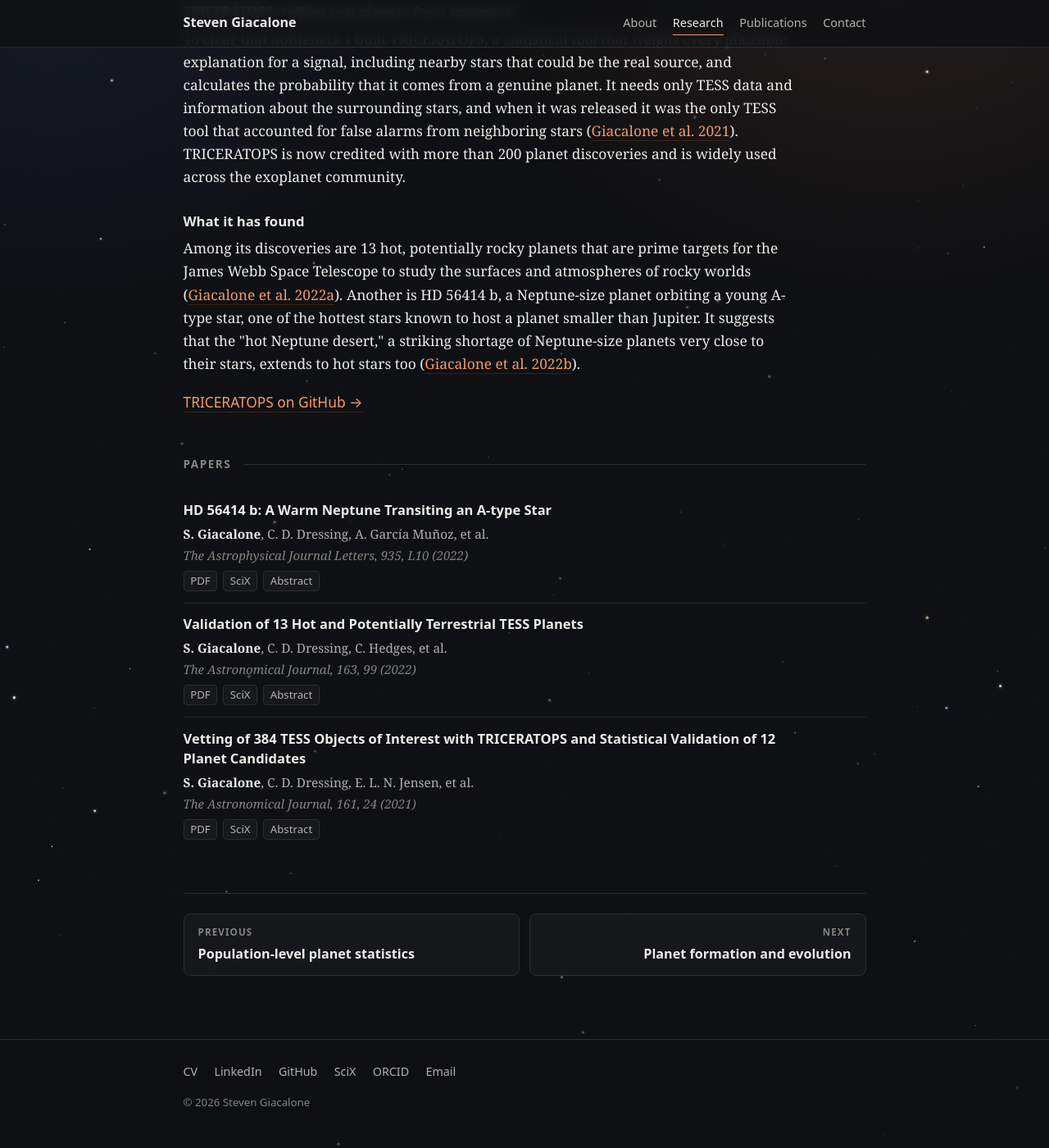
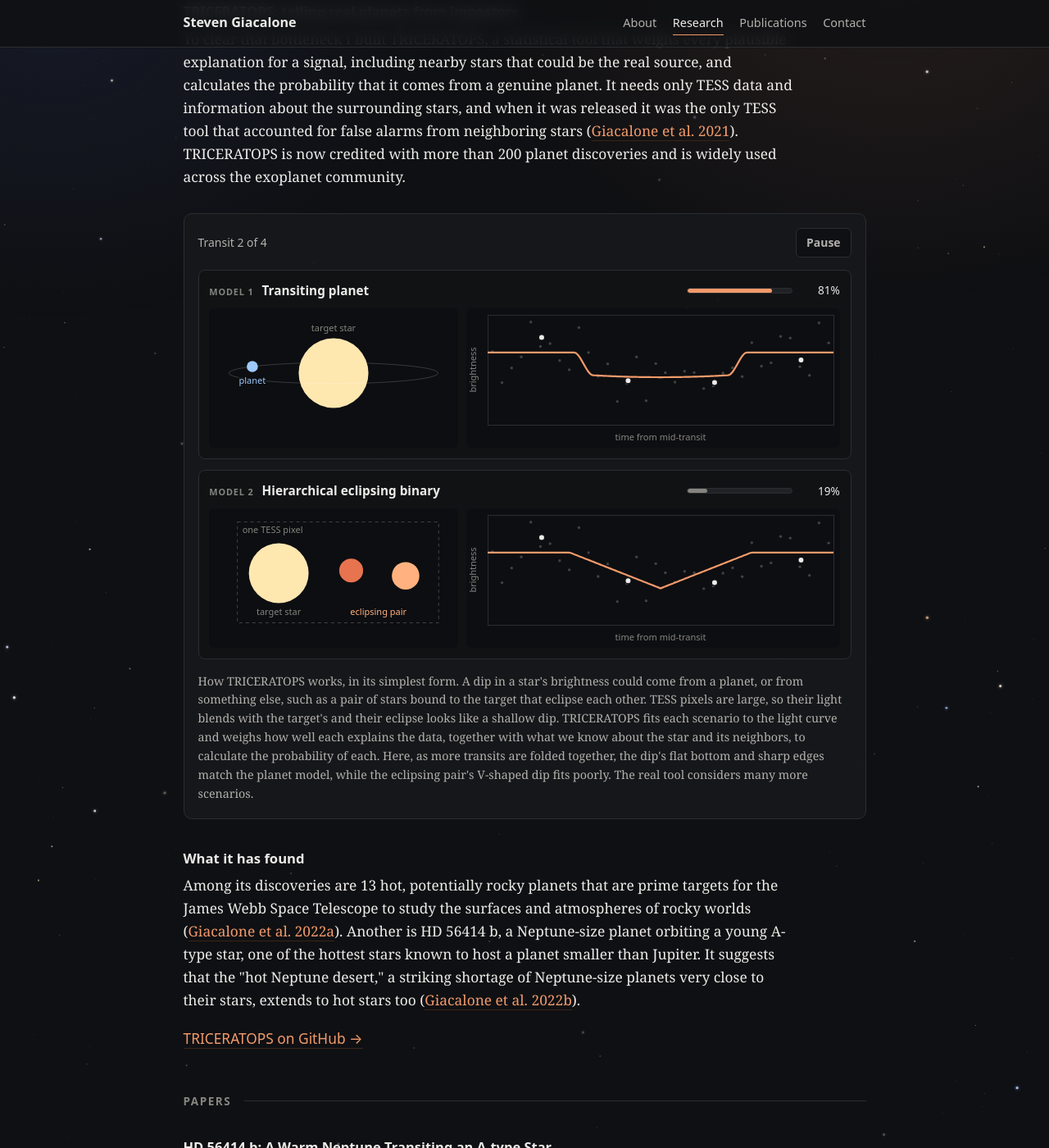
Before and after one commit to stevengiacalone/stevengiacalone.github.io, a Jekyll site: the page built from research/tess.html, in a window 1280 px wide and 1400 px high, scrolled down 481 px. Shown: the whole window at 82% size. Built offline with Jekyll 4.4.1, drawn with Linux system fonts in a browser that asks for light colours; part of the change alters nothing that is shown.

Commit message:
TESS page: animated TRICERATOPS explainer
js/triceratops.js compares a transiting-planet model and a hierarchical
eclipsing binary model against the same phase-folded data, refitting each
as transits accumulate and showing their relative probabilities.

Co-Authored-By: Claude Opus 5.5 <noreply@anthropic.com>
Claude-Session: https://claude.ai/code/session_01RapRmGYcJxYnG7hBfRrCXQ

```diff
--- a/css/site.css
+++ b/css/site.css
@@ -212,6 +212,35 @@ a:focus-visible, summary:focus-visible {
 .rm-grid { display: grid; grid-template-columns: repeat(3, minmax(0, 1fr)); gap: 0.75rem; }
 .rm-grid-2 { grid-template-columns: repeat(2, minmax(0, 1fr)); }
 .rm-controls-end { justify-content: flex-end; }
+
+/* TRICERATOPS animation (js/triceratops.js) */
+.tri-status { margin: 0; font-family: var(--sans); font-size: 0.82rem; color: var(--ink-soft); font-variant-numeric: tabular-nums; }
+.tri-rows { display: grid; gap: 0.8rem; }
+.tri-row {
+  border: 1px solid var(--rule); border-radius: 8px; padding: 0.7rem 0.75rem 0.75rem;
+  background: rgba(13, 14, 17, 0.5); transition: border-color .4s ease, opacity .4s ease;
+}
+.tri-row.win { border-color: var(--accent); }
+.tri-row.lose { opacity: 0.6; }
+.tri-head { display: flex; flex-wrap: wrap; align-items: center; gap: 0.4rem 0.8rem; margin-bottom: 0.55rem; }
+.tri-name { margin: 0; font-family: var(--sans); font-size: 0.9rem; font-weight: 620; color: var(--ink); }
+.tri-num {
+  font-size: 0.64rem; font-weight: 700; letter-spacing: 0.08em; text-transform: uppercase;
+  color: var(--ink-faint); margin-right: 0.35rem;
+}
+.tri-verdict {
+  font-family: var(--sans); font-size: 0.66rem; font-weight: 700; letter-spacing: 0.07em; text-transform: uppercase;
+  border-radius: 4px; padding: 0.12rem 0.45rem;
+}
+.tri-good { color: var(--bg); background: var(--accent); }
+.tri-bad { color: var(--ink-soft); border: 1px solid var(--rule); }
+.tri-prob { margin-left: auto; display: flex; align-items: center; gap: 0.5rem; min-width: 11rem; }
+.tri-bar { flex: 1; height: 7px; border-radius: 4px; background: var(--rule-soft); overflow: hidden; border: 1px solid var(--rule); }
+.tri-bar span { display: block; height: 100%; background: var(--accent); border-radius: 4px; }
+#tri-row-eb .tri-bar span { background: var(--ink-faint); }
+.tri-pct { font-family: var(--sans); font-size: 0.8rem; color: var(--ink); min-width: 3.6em; text-align: right; font-variant-numeric: tabular-nums; }
+.tri-panels { display: grid; grid-template-columns: minmax(0, 2fr) minmax(0, 3fr); gap: 0.6rem; }
+.tri-sys, .tri-lc { display: block; width: 100%; height: 170px; border-radius: 6px; background: #0d0e11; }
 .rm-panel { min-width: 0; }
 .rm-label {
   font-family: var(--sans); font-size: 0.68rem; font-weight: 700; letter-spacing: 0.08em;
@@ -316,6 +345,8 @@ h2 + .subhead { margin-top: 0; }
   .rm-canvas { aspect-ratio: 4 / 3; }
   .rm-canvas.rm-square { aspect-ratio: 1 / 1; }
   .rm-demo { padding: 0.8rem; }
+  .tri-panels { grid-template-columns: 1fr; }
+  .tri-prob { margin-left: 0; width: 100%; }
   .pager-next { grid-column: 1; }
   .contact { grid-template-columns: 1fr; gap: 1rem; }
 }
--- /dev/null
+++ b/js/triceratops.js
@@ -0,0 +1,221 @@
+/* How TRICERATOPS works, very simply (/research/tess/).
+   Two candidate explanations for the same dip: a transiting planet and a
+   hierarchical eclipsing binary (a bound pair of stars, diluted by the target's
+   light because all three share one TESS pixel). Each transit adds data to a
+   phase-folded light curve; each model's depth is refit to the data so far and
+   its probability is computed from the fit (equal prior odds). The planet's
+   flat-bottomed U-shaped dip fits; the binary's V-shaped dip does not.
+   The data are a fixed, pre-generated noisy planet transit, so every visitor
+   sees the same sequence. With prefers-reduced-motion the end state is shown. */
+(function () {
+  var ids = ["tri-sys-pl", "tri-lc-pl", "tri-sys-eb", "tri-lc-eb"];
+  var cv = ids.map(function (id) { return document.getElementById(id); });
+  if (cv.some(function (c) { return !c || !c.getContext; })) return;
+  var still = window.matchMedia && window.matchMedia("(prefers-reduced-motion: reduce)").matches;
+  var css = getComputedStyle(document.documentElement);
+  var INK = css.getPropertyValue("--ink").trim() || "#ecebe8";
+  var FAINT = css.getPropertyValue("--ink-faint").trim() || "#85847f";
+  var RULE = css.getPropertyValue("--rule").trim() || "#2c2d31";
+  var ACCENT = css.getPropertyValue("--accent").trim() || "#f29a6b";
+  var SANS = 'system-ui, -apple-system, "Segoe UI", Roboto, Helvetica, Arial, sans-serif';
+
+  // Observed data: 4 transits x 36 points, depth 1, noise 0.6 (relative units).
+  var DATA = [[0.028,-1.042,-0.537,-0.153,1.053,0.21,0.308,-0.283,-0.597,0.86,-0.002,-0.825,-0.394,-1.694,-1.07,-0.155,-1.668,-0.384,-0.7,-1.027,-0.651,-0.695,-1.248,-1.153,-0.712,-0.529,-0.832,0.338,-0.474,-0.356,0.555,0.498,-0.491,-0.79,1.024,0.331],[-0.225,-0.007,-0.087,-0.495,-0.118,-0.401,-1.269,0.859,-0.105,0.246,-0.868,-1.431,-1.561,-0.42,-3.252,-1.179,-0.915,-1.24,-1.829,-1.506,-1.046,-1.648,-0.411,-0.565,-0.605,-1.431,-0.205,0.065,-0.234,-0.214,-0.468,0.309,0.13,-1.459,0.649,-0.734],[0.196,-1.183,0.375,1.825,-0.345,-0.243,-0.897,0.232,0.194,0.206,-0.85,-0.122,-2.165,-1.641,0.178,0.583,-0.314,-1.24,-1.042,-1.316,0.374,-1.13,0.762,-0.863,-1.464,0.206,-0.058,0.085,0.494,0.1,-0.35,0.184,-0.251,0.566,-0.908,-0.287],[0.422,-0.444,-0.284,0.281,0.522,-0.252,-0.903,-0.542,0.205,-0.904,-1.394,-0.912,-1.308,-0.695,-1.199,-1.477,-0.989,-1.019,-0.686,-1.32,-0.735,-0.5,-1.169,-1.101,-0.364,-0.932,0.197,-0.254,0.14,1.157,0.437,-0.401,0.343,-0.465,1.162,-0.892]];
+  var NT = DATA.length, NP = DATA[0].length, SIG = 0.6;
+  function xOf(j, i) { return -2 + 4 * (i + 0.5 + j / NT) / NP; }   // x = 1 at first/last contact
+
+  // Model shapes (positive = dimming). Planet: flat, slightly limb-darkened
+  // bottom with short ingress/egress. Eclipsing binary: V shape.
+  var TAU = 0.22;
+  function shapePlanet(x) {
+    var a = Math.abs(x);
+    if (a >= 1) return 0;
+    if (a < 1 - TAU) { var q = x / (1 - TAU); return 0.92 + 0.08 * (1 - q * q); }
+    var s = (1 - a) / TAU; return 0.92 * s * s * (3 - 2 * s);
+  }
+  function shapeEB(x) { return Math.max(0, 1 - Math.abs(x) / 1.05); }
+
+  // Timeline
+  var CYCLE = 5200, VERDICT = 5000, T_END = NT * CYCLE + VERDICT;
+  var W0 = 0.25, W1 = 0.75;                       // share of each cycle spent on the transit window
+  var A_ORB = 3.0, K = 0.1;                       // planet orbit (star radii), radius ratio
+  var DP = Math.asin((1 + K) / A_ORB) / (2 * Math.PI);   // half-duration in orbital phase
+  function orbitalPhase(u) {                      // u in [0,1) -> orbital phase p, slowed during transit
+    var p0 = 0.5 - 2 * DP, p1 = 0.5 + 2 * DP;
+    if (u < W0) return p0 * u / W0;
+    if (u < W1) return p0 + (p1 - p0) * (u - W0) / (W1 - W0);
+    return p1 + (1 - p1) * (u - W1) / (1 - W1);
+  }
+
+  // State at time t: which points are visible, and the cursor position.
+  function state(t) {
+    if (t >= NT * CYCLE) return { j: NT, cursor: null, p: 0.5, verdict: true };
+    var j = Math.floor(t / CYCLE), u = (t % CYCLE) / CYCLE;
+    var cursor = u < W0 ? -Infinity : u >= W1 ? Infinity : -2 + 4 * (u - W0) / (W1 - W0);
+    return { j: j, cursor: cursor, p: orbitalPhase(u), verdict: false };
+  }
+  function visible(st) {
+    var pts = [];
+    for (var j = 0; j < NT; j++) {
+      for (var i = 0; i < NP; i++) {
+        var x = xOf(j, i);
+        if (j < st.j || (j === st.j && x <= st.cursor)) pts.push({ x: x, y: DATA[j][i], cur: j === st.j });
+      }
+    }
+    return pts;
+  }
+  // Best-fit depth (linear least squares) and chi-square for a model shape.
+  function fitModel(pts, shape) {
+    var sdm = 0, smm = 0;
+    pts.forEach(function (p) { var m = -shape(p.x); sdm += p.y * m; smm += m * m; });
+    var a = smm > 0 ? Math.max(0.05, sdm / smm) : 1, chi = 0;
+    pts.forEach(function (p) { var r = p.y + a * shape(p.x); chi += r * r / (SIG * SIG); });
+    return { a: a, chi: chi };
+  }
+
+  function fit(c) {
+    var dpr = Math.min(window.devicePixelRatio || 1, 2), w = c.clientWidth, h = c.clientHeight;
+    if (!w || !h) return null;
+    if (c.width !== Math.round(w * dpr) || c.height !== Math.round(h * dpr)) { c.width = Math.round(w * dpr); c.height = Math.round(h * dpr); }
+    var x = c.getContext("2d"); x.setTransform(dpr, 0, 0, dpr, 0, 0); return { c: x, w: w, h: h };
+  }
+  function rgba(rgb, a) { return "rgba(" + rgb[0] + "," + rgb[1] + "," + rgb[2] + "," + a + ")"; }
+  function disk(c, x, y, r, col) { c.beginPath(); c.arc(x, y, r, 0, Math.PI * 2); c.fillStyle = col; c.fill(); }
+  function label(c, text, x, y, align, col) {
+    c.font = "11px " + SANS; c.textAlign = align || "center";
+    c.lineWidth = 3; c.strokeStyle = "rgba(13,14,17,0.85)"; c.strokeText(text, x, y);
+    c.fillStyle = col || FAINT; c.fillText(text, x, y);
+  }
+
+  var STAR = [255, 231, 176];
+
+  // --- planet scene -------------------------------------------------------
+  function drawPlanet(p) {
+    var g = fit(cv[0]); if (!g) return; var c = g.c, w = g.w, h = g.h;
+    c.clearRect(0, 0, w, h);
+    var Rs = Math.min(w * 0.14, h * 0.26), cx = w / 2, cy = h / 2 - 6, e = 0.3 * Rs;
+    var phi = 2 * Math.PI * (p - 0.5), px = cx + A_ORB * Rs * Math.sin(phi), py = cy + e * Math.cos(phi);
+    var front = Math.cos(phi) > 0;
+    // orbit: back half, star, front half
+    c.strokeStyle = "rgba(255,255,255,0.18)"; c.lineWidth = 1;
+    c.beginPath(); c.ellipse(cx, cy, A_ORB * Rs, e, 0, Math.PI, 2 * Math.PI); c.stroke();
+    if (!front) disk(c, px, py, K * Rs * 1.6, "#9ec9ff");
+    disk(c, cx, cy, Rs, rgba(STAR, 1));
+    c.strokeStyle = "rgba(255,255,255,0.18)";
+    c.beginPath(); c.ellipse(cx, cy, A_ORB * Rs, e, 0, 0, Math.PI); c.stroke();
+    if (front) { disk(c, px, py, K * Rs * 1.6, "#0b0c0f"); c.strokeStyle = "#9ec9ff"; c.lineWidth = 1.4; c.beginPath(); c.arc(px, py, K * Rs * 1.6, 0, Math.PI * 2); c.stroke(); }
+    label(c, "target star", cx, cy - Rs - 8);
+    if (Math.abs(px - cx) > Rs + 14) label(c, "planet", px, py + K * Rs * 1.6 + 14, "center", "#9ec9ff");
+  }
+
+  // --- hierarchical eclipsing binary scene --------------------------------
+  function drawEB(p) {
+    var g = fit(cv[2]); if (!g) return; var c = g.c, w = g.w, h = g.h;
+    c.clearRect(0, 0, w, h);
+    var Rs = Math.min(w * 0.12, h * 0.24), cy = h / 2 - 6;
+    var tx = w * 0.28, bx = w * 0.68;
+    var r1 = 0.46 * Rs, r2 = 0.4 * Rs, ap = (r1 + r2) / Math.sin(2 * Math.PI * DP), e = 0.14 * Rs;
+    var phi = 2 * Math.PI * (p - 0.5), sx = Math.sin(phi) * ap / 2, cz = Math.cos(phi);
+    var s1 = { x: bx - sx, y: cy - e * cz, r: r1, col: "#ffb27f", z: -cz };
+    var s2 = { x: bx + sx, y: cy + e * cz, r: r2, col: "#e8734f", z: cz };
+    // "one TESS pixel" box around everything
+    var pad = 14, L = tx - Rs - pad, Rr = Math.min(w - 6, bx + ap / 2 + r1 + pad), T = cy - Rs - 26, B = cy + Rs + 24;
+    c.strokeStyle = "rgba(255,255,255,0.22)"; c.setLineDash([4, 4]); c.lineWidth = 1;
+    c.strokeRect(L, T, Rr - L, B - T); c.setLineDash([]);
+    label(c, "one TESS pixel", L + 6, T + 13, "left");
+    disk(c, tx, cy, Rs, rgba(STAR, 1));
+    label(c, "target star", tx, cy + Rs + 15);
+    [s1, s2].sort(function (a, b) { return a.z - b.z; }).forEach(function (s) { disk(c, s.x, s.y, s.r, s.col); });
+    label(c, "eclipsing pair", bx, cy + Rs + 15, "center", "#ffb27f");
+  }
+
+  // --- light curve --------------------------------------------------------
+  var NB = 16;
+  function drawLC(k, pts, shape, model, st, dim) {
+    var g = fit(cv[k]); if (!g) return; var c = g.c, w = g.w, h = g.h;
+    c.clearRect(0, 0, w, h);
+    var x0 = 26, x1 = w - 8, y0 = 8, y1 = h - 28, YMAX = 1.3, YMIN = -2.5;
+    function X(x) { return x0 + (x1 - x0) * (x + 2) / 4; }
+    function Y(y) { return y0 + (y1 - y0) * (YMAX - Math.max(YMIN, Math.min(YMAX, y))) / (YMAX - YMIN); }
+    c.strokeStyle = RULE; c.lineWidth = 1; c.strokeRect(x0 + 0.5, y0 + 0.5, x1 - x0, y1 - y0);
+    // raw points
+    pts.forEach(function (p) {
+      c.fillStyle = p.cur && !st.verdict ? "rgba(236,235,232,0.75)" : "rgba(150,150,150,0.38)";
+      c.beginPath(); c.arc(X(p.x), Y(p.y), 1.7, 0, Math.PI * 2); c.fill();
+    });
+    // binned averages
+    var sum = new Array(NB).fill(0), n = new Array(NB).fill(0);
+    pts.forEach(function (p) { var b = Math.min(NB - 1, Math.floor((p.x + 2) / 4 * NB)); sum[b] += p.y; n[b]++; });
+    for (var b = 0; b < NB; b++) {
+      if (n[b] < 3) continue;
+      var bxp = -2 + 4 * (b + 0.5) / NB, byp = sum[b] / n[b];
+      c.beginPath(); c.arc(X(bxp), Y(byp), 3.6, 0, Math.PI * 2);
+      c.fillStyle = INK; c.fill(); c.lineWidth = 1.2; c.strokeStyle = "#0b0c0f"; c.stroke();
+    }
+    // best-fit model
+    c.strokeStyle = dim ? "rgba(242,154,107,0.55)" : ACCENT; c.lineWidth = 2.2; c.beginPath();
+    for (var i = 0; i <= 200; i++) {
+      var xx = -2 + 4 * i / 200, yy = -model.a * shape(xx);
+      if (i === 0) c.moveTo(X(xx), Y(yy)); else c.lineTo(X(xx), Y(yy));
+    }
+    c.stroke();
+    // scanning cursor
+    if (st.cursor !== null && isFinite(st.cursor)) {
+      c.strokeStyle = "rgba(255,255,255,0.35)"; c.lineWidth = 1;
+      c.beginPath(); c.moveTo(X(st.cursor), y0); c.lineTo(X(st.cursor), y1); c.stroke();
+    }
+    c.fillStyle = FAINT; c.font = "11px " + SANS; c.textAlign = "center";
+    c.fillText("time from mid-transit", (x0 + x1) / 2, h - 9);
+    c.save(); c.translate(12, (y0 + y1) / 2); c.rotate(-Math.PI / 2); c.fillText("brightness", 0, 0); c.restore();
+  }
+
+  // --- probabilities, verdict, status --------------------------------------
+  var el = {
+    barPl: document.getElementById("tri-bar-pl"), barEb: document.getElementById("tri-bar-eb"),
+    pPl: document.getElementById("tri-p-pl"), pEb: document.getElementById("tri-p-eb"),
+    rowPl: document.getElementById("tri-row-pl"), rowEb: document.getElementById("tri-row-eb"),
+    vPl: document.getElementById("tri-v-pl"), vEb: document.getElementById("tri-v-eb"),
+    status: document.getElementById("tri-status")
+  };
+  function fmt(p) {
+    var v = p * 100;
+    if (v > 99.9) return ">99.9%"; if (v < 0.1) return "<0.1%";
+    if (v > 99 || v < 1) return v.toFixed(1) + "%";
+    return Math.round(v) + "%";
+  }
+
+  function render(t) {
+    var st = state(t), pts = visible(st);
+    var mPl = fitModel(pts, shapePlanet), mEb = fitModel(pts, shapeEB);
+    var dchi = mEb.chi - mPl.chi, pPl = pts.length ? 1 / (1 + Math.exp(-dchi / 2)) : 0.5;
+    drawPlanet(st.p); drawEB(st.p);
+    drawLC(1, pts, shapePlanet, mPl, st, false);
+    drawLC(3, pts, shapeEB, mEb, st, st.verdict);
+    if (el.barPl) el.barPl.style.width = (pPl * 100).toFixed(1) + "%";
+    if (el.barEb) el.barEb.style.width = ((1 - pPl) * 100).toFixed(1) + "%";
+    if (el.pPl) el.pPl.textContent = fmt(pPl);
+    if (el.pEb) el.pEb.textContent = fmt(1 - pPl);
+    if (el.rowPl) el.rowPl.classList.toggle("win", st.verdict);
+    if (el.rowEb) el.rowEb.classList.toggle("lose", st.verdict);
+    if (el.vPl) el.vPl.hidden = !st.verdict;
+    if (el.vEb) el.vEb.hidden = !st.verdict;
+    if (el.status) el.status.textContent = st.verdict ? "After four transits" : "Transit " + (st.j + 1) + " of " + NT;
+  }
+
+  var start = 0, raf = 0, playing = !still;
+  function frame(now) { if (!start) start = now; render((now - start) % T_END); raf = requestAnimationFrame(frame); }
+  function play() { if (raf) return; start = 0; raf = requestAnimationFrame(frame); }
+  function stop() { cancelAnimationFrame(raf); raf = 0; }
+  var pp = document.getElementById("tri-play");
+  if (pp) {
+    pp.textContent = playing ? "Pause" : "Play";
+    pp.addEventListener("click", function () { playing = !playing; pp.textContent = playing ? "Pause" : "Play"; if (playing) play(); else stop(); });
+  }
+  if (playing) play(); else render(T_END - 1);
+
+  var pending;
+  function onResize() { clearTimeout(pending); pending = setTimeout(function () { if (!playing) render(T_END - 1); }, 80); }
+  if (window.ResizeObserver) new ResizeObserver(onResize).observe(cv[0].closest(".tri-rows"));
+  else window.addEventListener("resize", onResize);
+  document.addEventListener("visibilitychange", function () { if (!playing) return; if (document.hidden) stop(); else play(); });
+})();
--- a/research/tess.html
+++ b/research/tess.html
@@ -25,6 +25,47 @@ description: "Exoplanet discovery with TESS and TRICERATOPS, a Bayesian tool for
   more than 200 planet discoveries and is widely used across the exoplanet community.
 </p>
 
+<figure class="rm-demo tri-demo" aria-labelledby="tri-caption">
+  <div class="rm-controls">
+    <p class="tri-status" id="tri-status" aria-live="off">Transit 1 of 4</p>
+    <button type="button" id="tri-play" class="rm-play">Pause</button>
+  </div>
+  <div class="tri-rows">
+    <div class="tri-row" id="tri-row-pl">
+      <div class="tri-head">
+        <p class="tri-name"><span class="tri-num">Model 1</span> Transiting planet</p>
+        <span class="tri-verdict tri-good" id="tri-v-pl" hidden>Most probable</span>
+        <div class="tri-prob"><span class="tri-bar"><span id="tri-bar-pl" style="width:50%"></span></span><span class="tri-pct" id="tri-p-pl">50%</span></div>
+      </div>
+      <div class="tri-panels">
+        <canvas id="tri-sys-pl" class="tri-sys" role="img" aria-label="A planet crossing in front of the target star."></canvas>
+        <canvas id="tri-lc-pl" class="tri-lc" role="img" aria-label="Phase-folded light curve with the best-fitting planet model: a flat-bottomed, U-shaped dip that matches the data."></canvas>
+      </div>
+    </div>
+    <div class="tri-row" id="tri-row-eb">
+      <div class="tri-head">
+        <p class="tri-name"><span class="tri-num">Model 2</span> Hierarchical eclipsing binary</p>
+        <span class="tri-verdict tri-bad" id="tri-v-eb" hidden>Unlikely</span>
+        <div class="tri-prob"><span class="tri-bar"><span id="tri-bar-eb" style="width:50%"></span></span><span class="tri-pct" id="tri-p-eb">50%</span></div>
+      </div>
+      <div class="tri-panels">
+        <canvas id="tri-sys-eb" class="tri-sys" role="img" aria-label="The target star and a bound pair of fainter stars that eclipse each other, all within one TESS pixel."></canvas>
+        <canvas id="tri-lc-eb" class="tri-lc" role="img" aria-label="The same light curve with the best-fitting eclipsing binary model: a V-shaped dip that does not match the data."></canvas>
+      </div>
+    </div>
+  </div>
+  <figcaption id="tri-caption">
+    How TRICERATOPS works, in its simplest form. A dip in a star's brightness could come from a planet, or from
+    something else, such as a pair of stars bound to the target that eclipse each other. TESS pixels are large,
+    so their light blends with the target's and their eclipse looks like a shallow dip. TRICERATOPS fits each
+    scenario to the light curve and weighs how well each explains the data, together with what we know about the
+    star and its neighbors, to calculate the probability of each. Here, as more transits are folded together, the
+    dip's flat bottom and sharp edges match the planet model, while the eclipsing pair's V-shaped dip fits poorly.
+    The real tool considers many more scenarios.
+  </figcaption>
+</figure>
+<script src="{{ '/js/triceratops.js' | relative_url }}" defer></script>
+
 <h3>What it has found</h3>
 <p>
   Among its discoveries are 13 hot, potentially rocky planets that are prime targets for the James Webb Space
```
